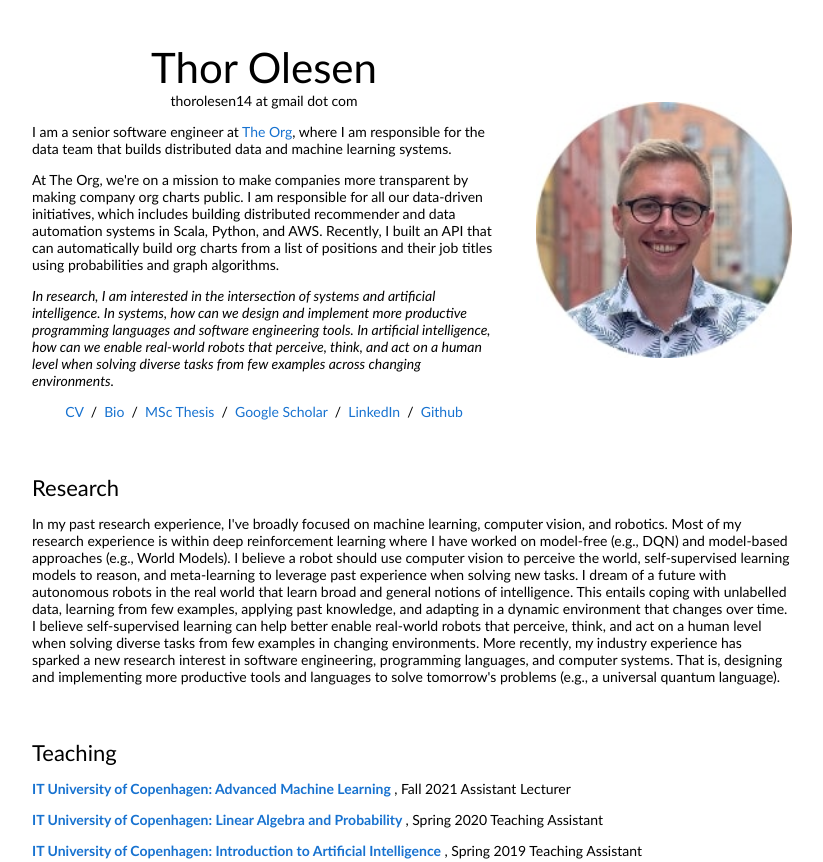
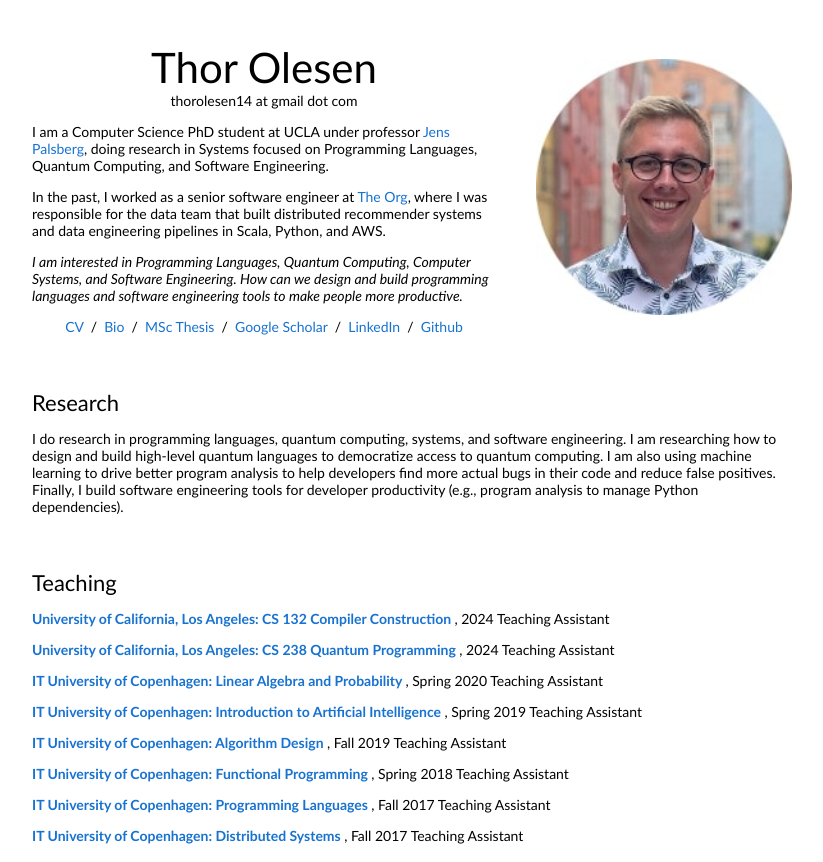
Before and after one commit to TVAO/tvao.github.io, a plain HTML site: page index.html in a window 1280 px wide. Shown: the top 862 px of the page, without its empty margins (228-1051 px from the left). Drawn offline with Linux system fonts and the light colour scheme.

Commit message:
Update CV

```diff
--- a/index.html
+++ b/index.html
@@ -22,23 +22,17 @@
                 <br>
                 thorolesen14 at gmail dot com
               </p>
-              <p>I am a senior software engineer at <a href="https://theorg.com/">The Org</a>, where I am responsible for the data team that builds distributed data and machine learning systems.
-              </p>
-              <p>
-                At The Org, we're on a mission to make companies more transparent by making company org charts public.
-                I am responsible for all our data-driven initiatives, which includes building distributed recommender and data automation systems in Scala, Python, and AWS.
-	        Recently, I built an API that can automatically build org charts from a list of positions and their job titles using probabilities and graph algorithms.
-              </p>
+              <p>I am a Computer Science PhD student at UCLA under professor <a href="https://web.cs.ucla.edu/~palsberg/">Jens Palsberg</a>, doing research in Systems focused on Programming Languages, Quantum Computing, and Software Engineering.</p>
+              <p>In the past, I worked as a senior software engineer at <a href="https://theorg.com/">The Org</a>, where I was responsible for the data team that built distributed recommender systems and data engineering pipelines in Scala, Python, and AWS.</p>
               <p>
                 <i>
-                  In research, I am interested in the intersection of systems and artificial intelligence.
-		  In systems, how can we design and implement more productive programming languages and software engineering tools.
-		  In artificial intelligence, how can we enable real-world robots that perceive, think, and act on a human level when solving diverse tasks from few examples across changing environments.
+                  I am interested in Programming Languages, Quantum Computing, Computer Systems, and Software Engineering.
+		              How can we design and build programming languages and software engineering tools to make people more productive.
                 </i>
               </p>
               <p style="text-align:center">
                 <!-- <a href="mailto:thorolesen14@gmail.com">Email</a> &nbsp/&nbsp -->
-                <a href="data/ThorOlesen-CV.pdf">CV</a> &nbsp/&nbsp
+                <a href="data/cv.pdf">CV</a> &nbsp/&nbsp
                 <a href="data/ThorOlesen-bio.txt">Bio</a> &nbsp/&nbsp
                 <a href="data/thesis.pdf"> MSc Thesis </a> &nbsp/&nbsp
                 <a href="https://scholar.google.com/citations?user=5L_XC1gAAAAJ&hl=en">Google Scholar</a> &nbsp/&nbsp
@@ -59,15 +53,20 @@
               <td style="padding:20px;width:100%;vertical-align:middle">
                 <heading>Research</heading>
                 <p>
-                  In my past research experience, I've broadly focused on machine learning, computer vision, and robotics.
+                  I do research in programming languages, quantum computing, systems, and software engineering.
+                  <!-- Before that, I have worked over two years in the industry as a software engineer.  -->
+                  I am researching how to design and build high-level quantum languages to democratize access to quantum computing.
+                  I am also using machine learning to drive better program analysis to help developers find more actual bugs in their code and reduce false positives.
+                  Finally, I build software engineering tools for developer productivity (e.g., program analysis to manage Python dependencies).
 
-                  Most of my research experience is within deep reinforcement learning where I have worked on model-free (e.g., DQN) and model-based approaches (e.g., World Models).
+                  <!-- In my past research experience (2018-21), I did research broadly focused on machine learning, computer vision, and robotics:
+                  Most of my past research experience was within deep reinforcement learning where I worked on model-free (e.g., DQN) and model-based approaches (e.g., World Models).
                   I believe a robot should use computer vision to perceive the world, self-supervised learning models to reason, and meta-learning to leverage past experience when solving new tasks.
                   I dream of a future with autonomous robots in the real world that learn broad and general notions of intelligence.
                   This entails coping with unlabelled data, learning from few examples, applying past knowledge, and adapting in a dynamic environment that changes over time.
                   I believe self-supervised learning can help better enable real-world robots that perceive, think, and act on a human level when solving diverse tasks from few examples in changing environments.
 		  More recently, my industry experience has sparked a new research interest in software engineering, programming languages, and computer systems.
-		  That is, designing and implementing more productive tools and languages to solve tomorrow's problems (e.g., a universal quantum language).
+		  That is, designing and implementing more productive tools and languages to solve tomorrow's problems (e.g., a universal quantum language).   -->
                 </p>
 
               </td>
@@ -82,12 +81,21 @@
             <tr>
               <td style="padding:20px;width:100%;vertical-align:middle">
                 <heading>Teaching</heading>
+
                 <p>
-                  <a href="https://learnit.itu.dk/local/coursebase/view.php?ciid=471">
+                  <a href="http://web.cs.ucla.edu/~palsberg/course/cs132/F14/index.html">
                     <papertitle>
-                      IT University of Copenhagen: Advanced Machine Learning
+                      University of California, Los Angeles: CS 132 Compiler Construction
                     </papertitle>
-                  </a>, Fall 2021 Assistant Lecturer
+                  </a>, 2024 Teaching Assistant
+                </p>
+
+                <p>
+                  <a href="https://bruinlearn.ucla.edu/courses/109792">
+                    <papertitle>
+                      University of California, Los Angeles: CS 238 Quantum Programming
+                    </papertitle>
+                  </a>, 2024 Teaching Assistant
                 </p>
 
                 <p>
```
Also changed, not shown: data/ThorOlesen-bio.txt, 2 other files.
